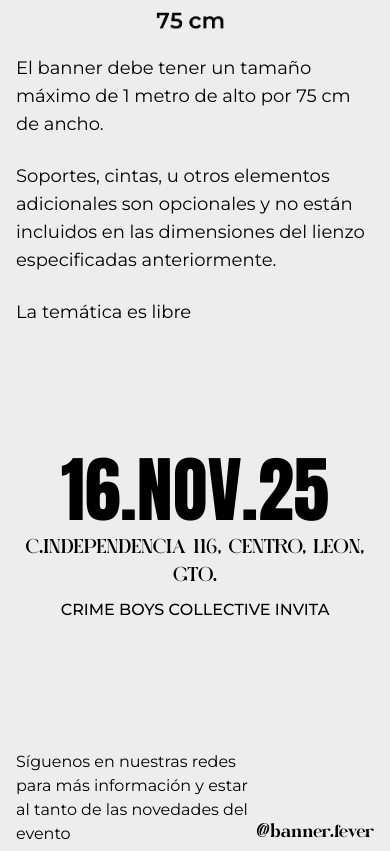
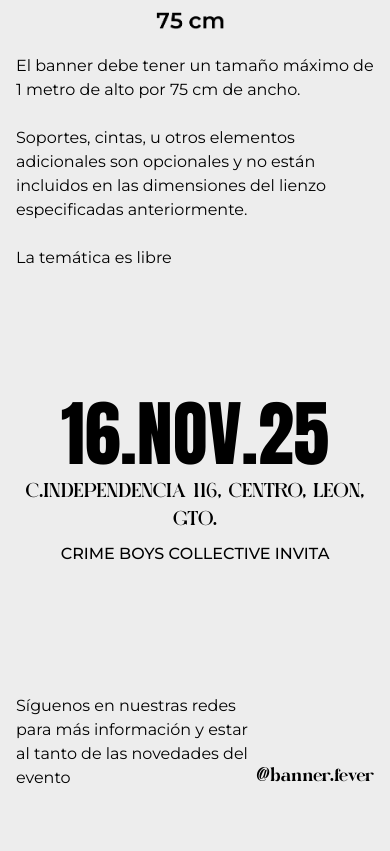
Before and after one commit to AldoGutierrezD/banner_fever_2024, an Astro site: page /2025/registro-fn in a window 390 px wide. Shown: the part 4537-5388 px from the top of the page. Built offline with nearby package versions, Linux system fonts and the light colour scheme; Astro itself is replaced by a stand-in of ours.

Commit message:
Se ajustó el tamaño de la fuente en móvil

```diff
--- a/src/components/2025/Caracteristicas.astro
+++ b/src/components/2025/Caracteristicas.astro
@@ -15,18 +15,18 @@
             class="w-72 h-auto ml-6 lg:ml-0"
         />
         <div>
-            <p class="font-montserrat text-lg md:text-xl">
+            <p class="font-montserrat text-base md:text-xl">
                 El banner debe tener un tamaño máximo de 1 metro de alto por 75
                 cm de ancho.
             </p>
             <br />
-            <p class="font-montserrat text-lg md:text-xl">
+            <p class="font-montserrat text-base md:text-xl">
                 Soportes, cintas, u otros elementos adicionales son opcionales y
                 no están incluidos en las dimensiones del lienzo especificadas
                 anteriormente.
             </p>
             <br />
-            <p class="font-montserrat text-lg md:text-xl">
+            <p class="font-montserrat text-base md:text-xl">
                 La temática es libre
             </p>
         </div>
```
